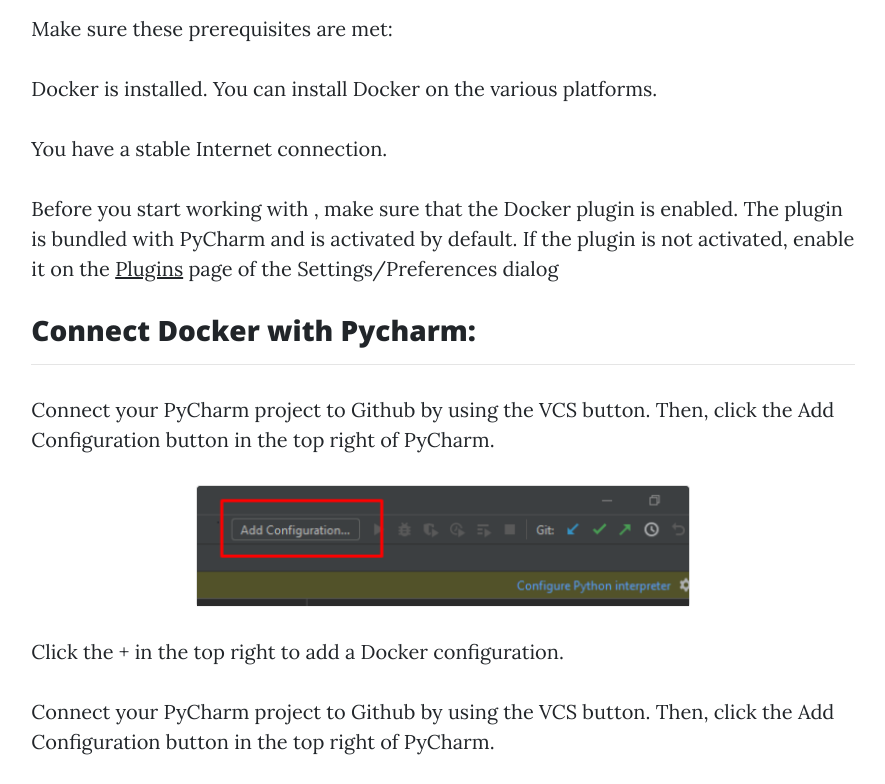
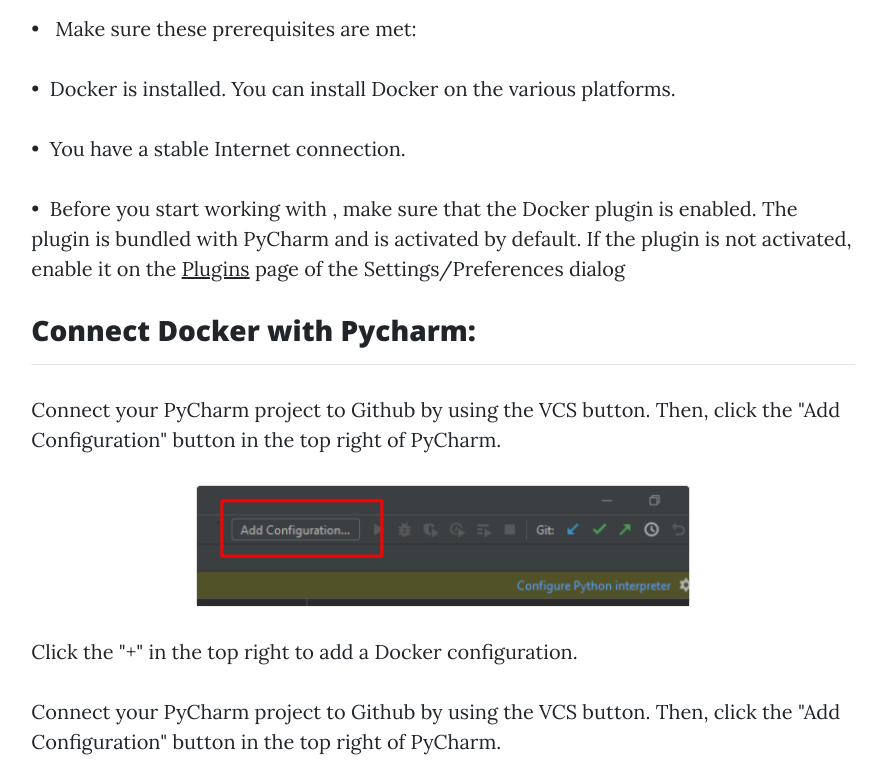
Before and after one commit to rimpal1/DockerWebpage, a plain HTML site: page docs/dockerPycharm.html in a window 1280 px wide. Shown: the part 560-1344 px from the top of the page, without its empty margins (197-1082 px from the left). Drawn offline with nearby package versions, Linux system fonts and the light colour scheme.

Commit message:
Fix: change the header background image and edit the detail formate of dockerPycharm.html

```diff
--- a/docs/dockerPycharm.html
+++ b/docs/dockerPycharm.html
@@ -67,7 +67,7 @@
 </nav>
 
 <!-- Page Header -->
-<header class="masthead" style="background-image: url('startbootstrap-clean-blog-gh-pages/img/cnt.jpeg')">
+<header class="masthead" style="background-image: url('startbootstrap-clean-blog-gh-pages/img/dpb.jpg')">
     <div class="overlay"></div>
     <div class="">
         <div class="dockerPycharm">
@@ -85,38 +85,41 @@
 
     <h3>Prerequisites: </h3>
     <hr>
-    <p>Make sure these prerequisites are met:</p>
-    <p>Docker is installed. You can install Docker on the various platforms.</p>
-    <p>You have a stable Internet connection.</p>
-    <p>Before you start working with , make sure that the Docker plugin is enabled. The plugin is bundled with PyCharm
+    <p>&#8226 &nbsp;&nbsp;Make sure these prerequisites are met:</p>
+    <p>&#8226&nbsp;&nbsp;Docker is installed. You can install Docker on the various platforms.</p>
+    <p>&#8226&nbsp;&nbsp;You have a stable Internet connection.</p>
+    <p>&#8226&nbsp;&nbsp;Before you start working with , make sure that the Docker plugin is enabled. The plugin is
+        bundled with PyCharm
         and is activated by default. If the plugin is not activated, enable it on the <a
                 href="https://www.jetbrains.com/help/pycharm/plugins-settings.html">Plugins</a> page of the
         Settings/Preferences dialog
     </p>
     <h3>Connect Docker with Pycharm: </h3>
-  <hr>
-    <p>Connect your PyCharm project to Github by using the VCS button. Then, click the Add Configuration button in the
+    <hr>
+    <p>Connect your PyCharm project to Github by using the VCS button. Then, click the "Add Configuration" button in the
         top right of PyCharm.</p>
     <img alt="containerization" src="startbootstrap-clean-blog-gh-pages/img/DockerPycharm1.png"
          style="width:60%; display:block; margin-left: auto; margin-right: auto">
-    <P>Click the + in the top right to add a Docker configuration.</P>
-    <p>Connect your PyCharm project to Github by using the VCS button. Then, click the Add Configuration button in the
+    <P>Click the "+" in the top right to add a Docker configuration.</P>
+    <p>Connect your PyCharm project to Github by using the VCS button. Then, click the "Add Configuration" button in the
         top right of PyCharm.</p>
     <img alt="containerization" src="startbootstrap-clean-blog-gh-pages/img/DockerPycharm2.png"
          style="width:60%; display:block; margin-left: auto; margin-right: auto">
     <p>Make sure in your Docker Dashboard under Settings > General that Expose daemon on tcp://(differs) is checked off,
-        and select TCP socket and enter the engine API url.</p>
+        and select "TCP socket" and enter the engine API url.</p>
     <img alt="containerization" src="startbootstrap-clean-blog-gh-pages/img/DockerPycharm3.png"
          style="width:60%; display:block; margin-left: auto; margin-right: auto">
     <p>Ensure to add the Python interpreter, in the button right and select the Docker file.</p>
     <img alt="containerization" src="startbootstrap-clean-blog-gh-pages/img/DockerPycharm4.png"
          style="width:60%; display:block; margin-left: auto; margin-right: auto">
-    <p>Hit run and your program should successfully run!</p>
+    <p>Hit "run" and your program should successfully run!</p>
     <p>Ensure to add the Python interpreter, in the button right and select the Docker file.</p>
     <img alt="containerization" src="startbootstrap-clean-blog-gh-pages/img/DockerPycharm5.png"
          style="width:60%; display:block; margin-left: auto; margin-right: auto">
 
-
+    <br>
+    <br>
+    <h3>Reference:</h3>
     <p>More methods: <a href="https://www.jetbrains.com/help/pycharm/docker.html#run-containers">https://www.jetbrains.com/help/pycharm/docker.html#run-containers</a>
     </p>
 
```
Also changed, not shown: docs/startbootstrap-clean-blog-gh-pages/img/dpb.jpg (added).
